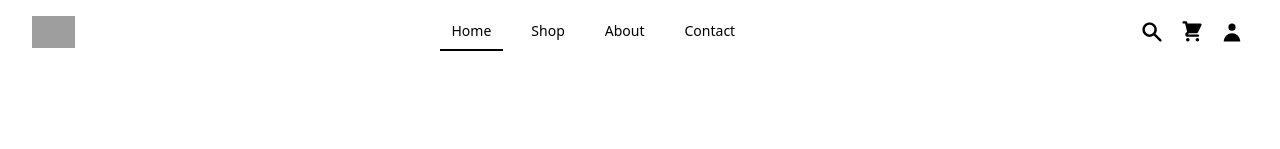
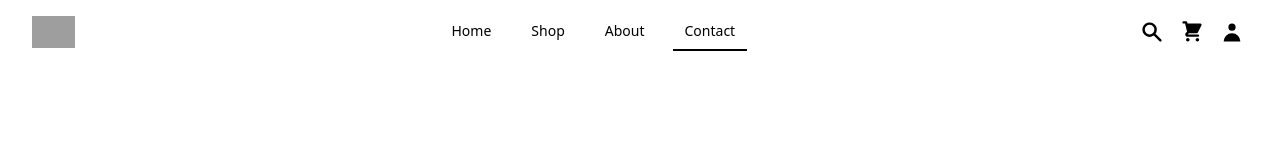
Before and after one commit to KiranKrishna004/bhume-test, a Next.js app: page /contact in a window 1280 px wide. Shown: the top 149 px of the page. Built offline with nearby package versions, Linux system fonts and the light colour scheme; grey boxes are pictures that could not be loaded.

Commit message:
Routing and Indication added to Navbar

```diff
--- a/components/header.js
+++ b/components/header.js
@@ -1,21 +1,37 @@
 import { Fragment } from 'react'
 import { Disclosure, Menu, Transition } from '@headlessui/react'
 import { MenuIcon, XIcon } from '@heroicons/react/outline'
-
 import { SearchIcon, UserIcon, ShoppingCartIcon } from '@heroicons/react/solid'
-
-const navigation = [
-  { name: 'Home', href: '#', current: true },
-  { name: 'Shop', href: '#', current: false },
-  { name: 'About', href: '#', current: false },
-  { name: 'Contact', href: '#', current: false },
-]
+import { useRouter } from 'next/router'
 
 function classNames(...classes) {
   return classes.filter(Boolean).join(' ')
 }
 
 export default function Example() {
+  const router = useRouter()
+  const navigation = [
+    {
+      name: 'Home',
+      href: '/',
+      current: router.pathname === '/' ? true : false,
+    },
+    {
+      name: 'Shop',
+      href: '#',
+      current: router.pathname === '/shop' ? true : false,
+    },
+    {
+      name: 'About',
+      href: '#',
+      current: router.pathname === '/about' ? true : false,
+    },
+    {
+      name: 'Contact',
+      href: '/contact',
+      current: router.pathname === '/contact' ? true : false,
+    },
+  ]
   return (
     <Disclosure as="nav" className="w-full bg-white">
       {({ open }) => (
```
